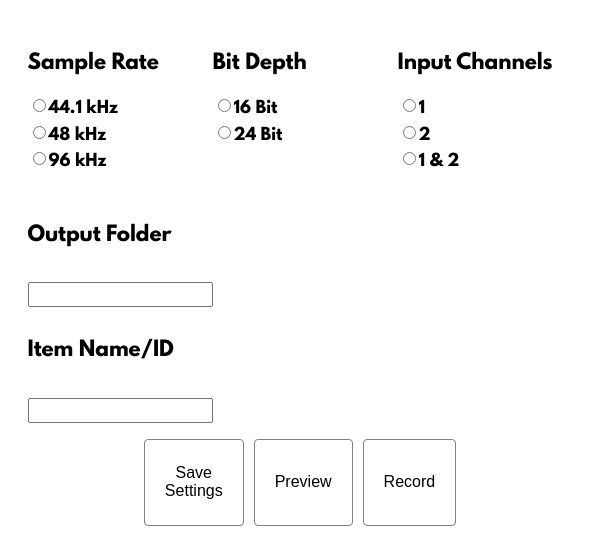
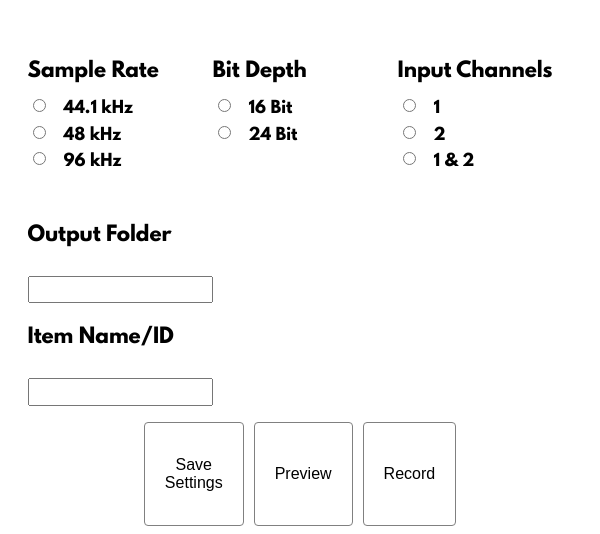
Before and after one commit to privatezero/gui-work, an Electron app: page app/index.html in a window 600 px wide. Shown: the part 266-800 px from the top of the page. Drawn offline with Linux system fonts and the light colour scheme; no server answers.

Commit message:
Align input form slightly better

```diff
--- a/app/css/main.css
+++ b/app/css/main.css
@@ -21,6 +21,8 @@ body {
 
 h2 {
     font-size: 1.25rem;
+    margin-bottom: 0.5rem;
+    margin-top: 0.5rem;
 }
 
 .logo {
@@ -36,10 +38,14 @@ form {
 form input {
     display: block;
     float: left;
+    cursor: pointer;
+    margin-right: 18px;
 }
 
 form label {
     display: block;
+    cursor: pointer;
+    padding-right: 6px;
 }
 
 div {
```
